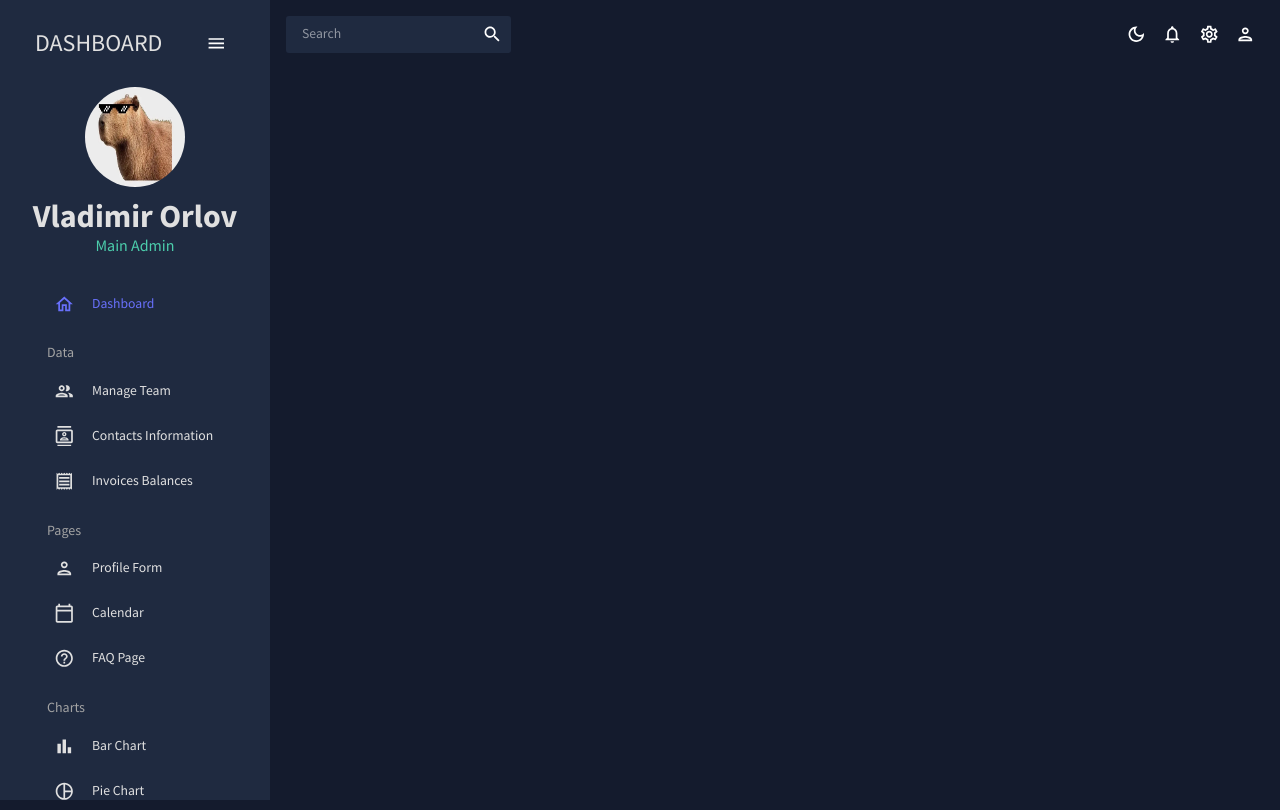
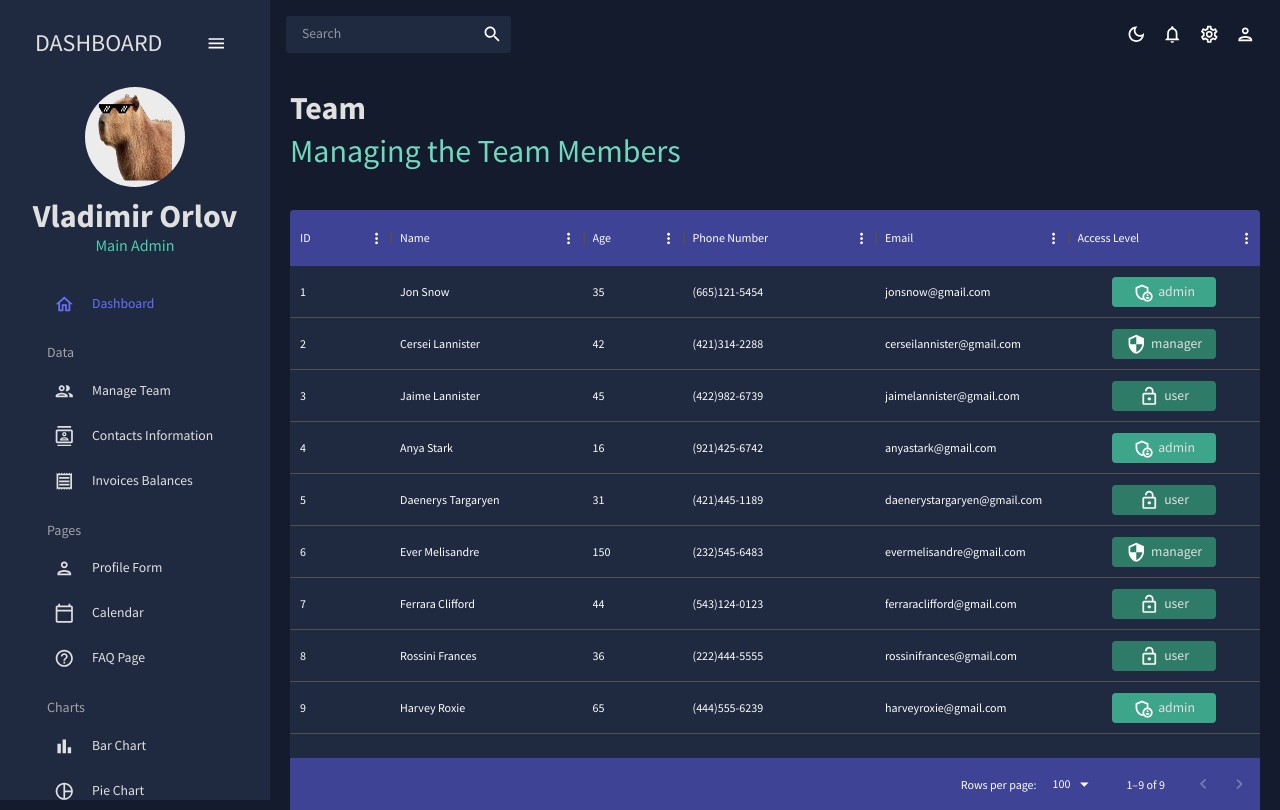
Before and after one commit to Satancrew/admin-dashboard-react, a React (Create React App) app in the folder react-admin/: page /team in a window 1280 px wide. Built offline with nearby package versions, Linux system fonts and the light colour scheme.

Commit message:
feat: add team component

```diff
--- a/react-admin/src/App.js
+++ b/react-admin/src/App.js
@@ -4,7 +4,7 @@
 import { Topbar } from './scenes/global/Topbar';
 import { Dashboard } from './scenes/dashboard';
 import { Sidebar } from './scenes/global/Sidebar';
-// import { Team } from './scenes/team';
+import { Team } from './scenes/team';
 // import { Invoices } from './scenes/invoices';
 // import { Contacts } from './scenes/contacts';
 // import { Bar } from './scenes/bar';
@@ -28,7 +28,7 @@
             <Topbar />
             <Routes>
               <Route path="/" element={<Dashboard />} />
-              {/* <Route path="/team" element={<Team />} /> */}
+              <Route path="/team" element={<Team />} />
               {/* <Route path="/contacts" element={<Contacts />} /> */}
               {/* <Route path="/invoices" element={<Invoices />} /> */}
               {/* <Route path="/form" element={<Form />} /> */}
--- /dev/null
+++ b/react-admin/src/scenes/team/index.jsx
@@ -0,0 +1,107 @@
+import { Box, Typography, useTheme } from '@mui/material';
+import { DataGrid } from '@mui/x-data-grid';
+import { tokens } from '../../theme';
+import { mockDataTeam } from '../../data/mockData';
+import AdminPanelSettingsOutlinedIcon from '@mui/icons-material/AdminPanelSettingsOutlined';
+import LockOpenOutlinedIcon from '@mui/icons-material/LockOpenOutlined';
+import SecurityOutlinedIcon from '@mui/icons-material/SecurityOutlined';
+import { Header } from '../../components/Header';
+
+export const Team = () => {
+  const theme = useTheme();
+  const colors = tokens(theme.palette.mode);
+
+  const columns = [
+    {
+      field: 'id',
+      headerName: 'ID',
+    },
+    {
+      field: 'name',
+      headerName: 'Name',
+      flex: 1,
+      cellClassName: 'name-column-cell',
+    },
+    {
+      field: 'age',
+      headerName: 'Age',
+      type: 'number',
+      headerAlign: 'left',
+      align: 'left',
+    },
+    {
+      field: 'phone',
+      headerName: 'Phone Number',
+      flex: 1,
+    },
+    {
+      field: 'email',
+      headerName: 'Email',
+      flex: 1,
+    },
+    {
+      field: 'access',
+      headerName: 'Access Level',
+      flex: 1,
+      renderCell: ({ row: { access } }) => {
+        return (
+          <Box
+            width="60%"
+            m="0 auto"
+            p="5px"
+            display="flex"
+            justifyContent="center"
+            backgroundColor={
+              access === 'admin'
+                ? colors.greenAccent[600]
+                : colors.greenAccent[700]
+            }
+            borderRadius="4px">
+            {access === 'admin' && <AdminPanelSettingsOutlinedIcon />}
+            {access === 'manager' && <SecurityOutlinedIcon />}
+            {access === 'user' && <LockOpenOutlinedIcon />}
+            <Typography color={colors.grey[100]} sx={{ ml: '5px' }}>
+              {access}
+            </Typography>
+          </Box>
+        );
+      },
+    },
+  ];
+
+  return (
+    <Box m="20px">
+      <Header title="Team" subtitle="Managing the Team Members" />
+      <Box
+        m="40px 0 0 0"
+        height="75vh"
+        sx={{
+          '& .MuiDataGrid-root': {
+            border: 'none',
+          },
+          '& .MuiDataGrid-cell': {
+            borderBottom: 'none',
+          },
+          '& .name-column--cell': {
+            color: colors.greenAccent[300],
+          },
+          '& .MuiDataGrid-columnHeaders': {
+            backgroundColor: colors.blueAccent[700],
+            borderBottom: 'none',
+          },
+          '& .MuiDataGrid-virtualScroller': {
+            backgroundColor: colors.primary[400],
+          },
+          '& .MuiDataGrid-footerContainer': {
+            borderTop: 'none',
+            backgroundColor: colors.blueAccent[700],
+          },
+          '& .MuiCheckbox-root': {
+            color: `${colors.greenAccent[200]} !important`,
+          },
+        }}>
+        <DataGrid rows={mockDataTeam} columns={columns} />
+      </Box>
+    </Box>
+  );
+};
```
